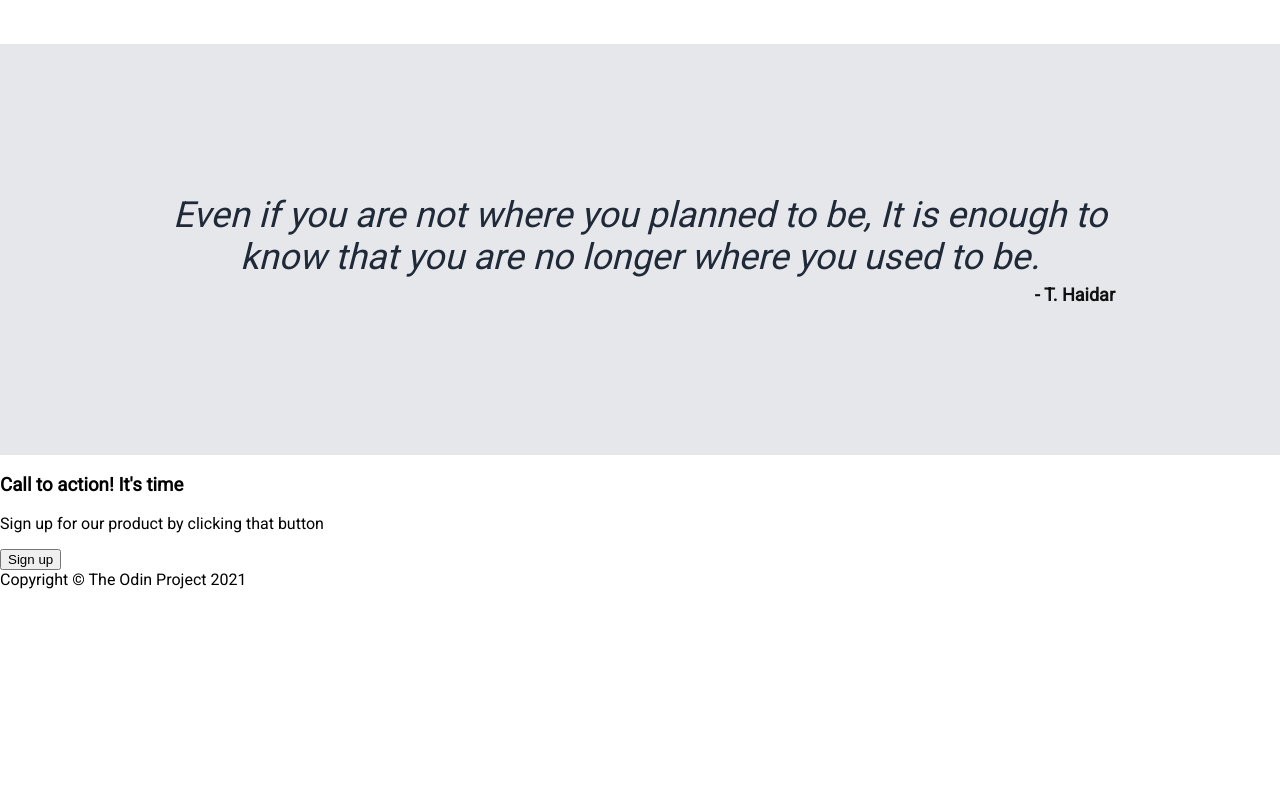
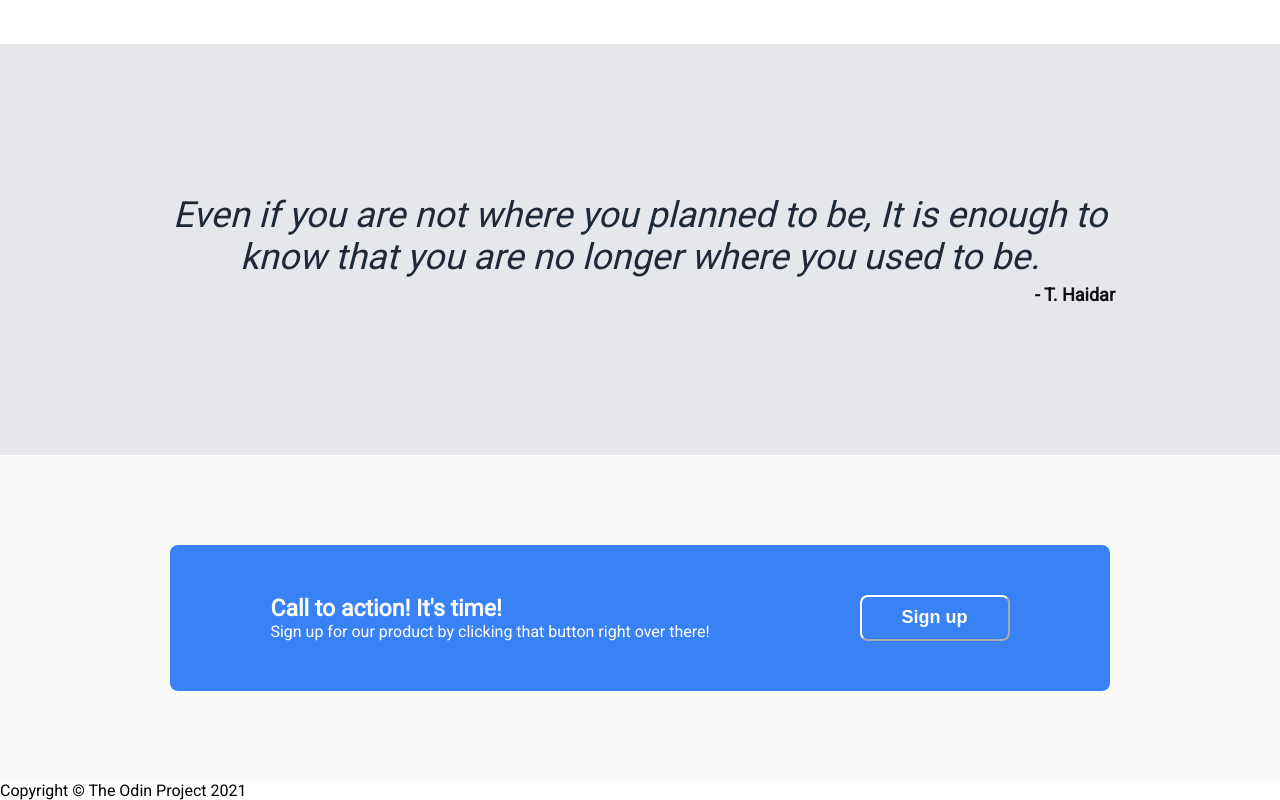
Before and after one commit to yousefHanyy/landing-page-two, a plain HTML site: page index.html in a window 1280 px wide. Shown: the part 955-1755 px from the top of the page. Before the commit the page ends 1544 px from the top, so only its background shows below. Drawn offline with Linux system fonts and the light colour scheme.

Commit message:
Sign-up section styling and aligning -Added div containers around the sign-up info for easier alignment. -Styled the whole section.

```diff
--- a/index.html
+++ b/index.html
@@ -95,10 +95,18 @@
       </div>
     </div>
 
-    <div class="sign-up-info">
-      <h3>Call to action! It's time</h3>
-      <p>Sign up for our product by clicking that button</p>
-      <button class="second-button">Sign up</button>
+    <div class="sign-up-container">
+      <div class="sign-up-content">
+        <div class="sign-up-info">
+          <div class="sign-up-title">Call to action! It's time!</div>
+          <div class="sign-up-now">
+            Sign up for our product by clicking that button right over there!
+          </div>
+        </div>
+        <div class="button-container">
+          <button class="second-button">Sign up</button>
+        </div>
+      </div>
     </div>
 
     <div class="footer">Copyright © The Odin Project 2021</div>
--- a/styles.css
+++ b/styles.css
@@ -2,7 +2,9 @@ body {
   margin: 0;
   font-family: "Roboto";
 }
-
+p {
+  margin: 0;
+}
 .header {
   background-color: #1f2937;
   display: flex;
@@ -120,3 +122,40 @@ a {
   font-weight: bold;
   margin-top: 6px;
 }
+.sign-up-container {
+  background-color: #f9faf8;
+  display: flex;
+  justify-content: center;
+  align-content: center;
+}
+.sign-up-content {
+  margin: 90px 0;
+  display: flex;
+  gap: 150px;
+  padding: 50px 100px;
+  border-radius: 8px;
+  background-color: #3882f6;
+}
+.button-container {
+  display: flex;
+  align-content: center;
+}
+.second-button {
+  padding: 0px 40px;
+  background-color: #3882f6;
+  color: white;
+  font-size: 18px;
+  font-weight: bold;
+  border-color: white;
+  border-radius: 8px;
+  cursor: pointer;
+}
+.sign-up-title {
+  font-weight: bold;
+  font-size: 23px;
+  color: white;
+}
+.sign-up-now {
+  font-weight: lighter;
+  color: white;
+}
```
